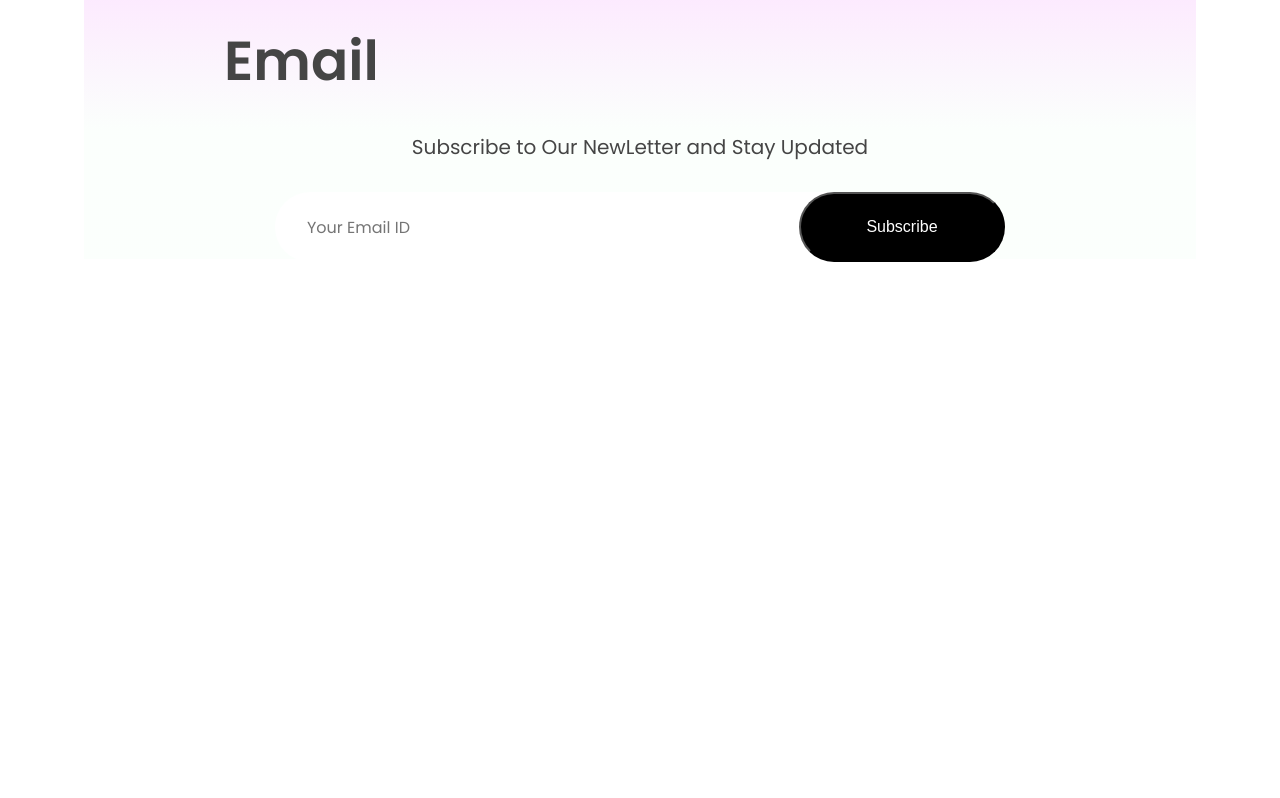
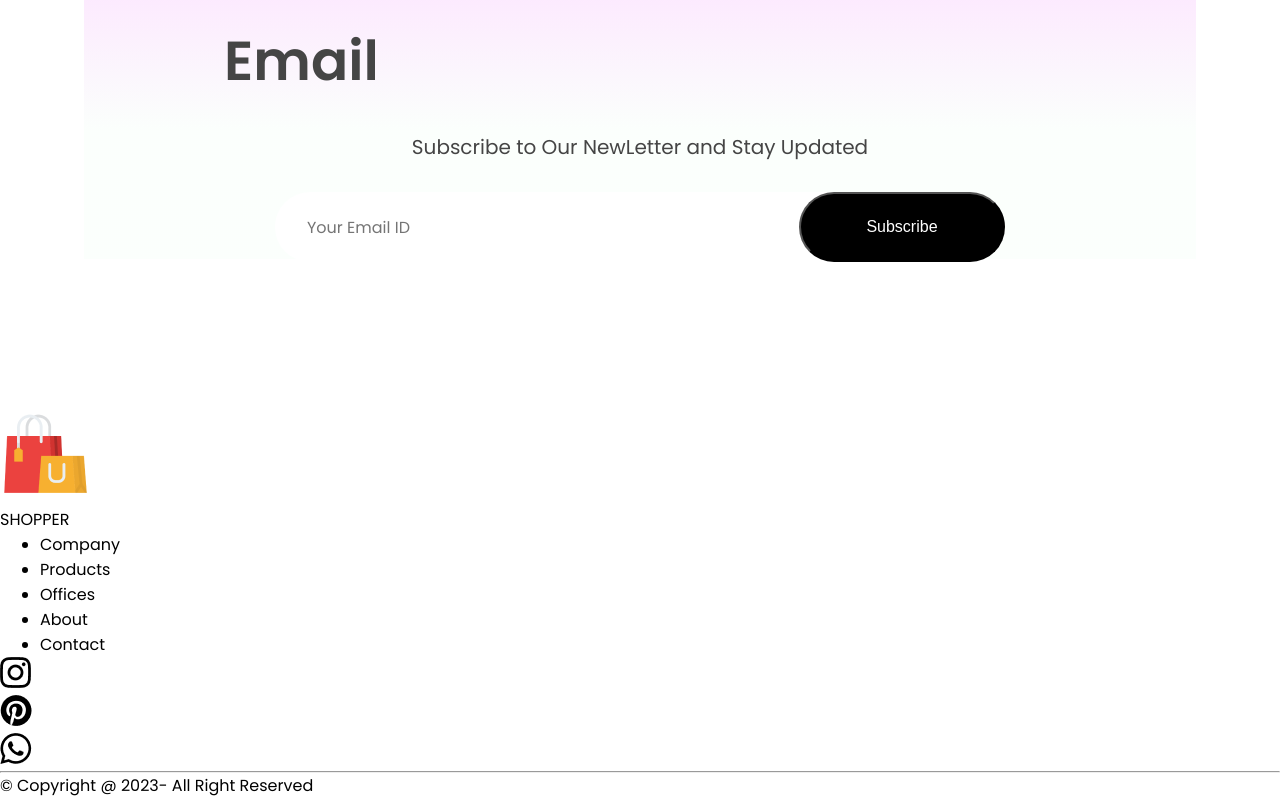
Before and after one commit to KevinShehan/e-commerce, a React (Create React App) app: page / in a window 1280 px wide. Shown: the part 3591-4389 px from the top of the page. Before the commit the page ends 4000 px from the top, so only its background shows below. Built offline with nearby package versions, Linux system fonts and the light colour scheme.

Commit message:
completed fotter compt html part

```diff
--- a/src/Components/Footer/Footer.jsx
+++ b/src/Components/Footer/Footer.jsx
@@ -1,11 +1,41 @@
-import React from 'react'
+import React from 'react';
+import "./Footer.css";
+import footer_logo from '../Assets/logo_big.png';
+import instagram_icon from '../Assets/instagram_icon.png';
+import pinterest_icon from '../Assets/pintester_icon.png';
+import whatsapp_icon from '../Assets/whatsapp_icon.png';
 
 const Footer = () => {
-  return (
-    <div>
-
-    </div>
-  )
+    return (
+        <div className='footer'>
+            <div className="footer-logo">
+                <img src={footer_logo} alt="" />
+                <p>SHOPPER</p>
+            </div>
+            <ul className="footer-links">
+                <li>Company</li>
+                <li>Products</li>
+                <li>Offices</li>
+                <li>About</li>
+                <li>Contact</li>
+            </ul>
+            <div className="footer-social-icons">
+                <div className="footer-icons-container">
+                    <img src={instagram_icon} alt="" />
+                </div>
+                <div className="footer-icons-container">
+                    <img src={pinterest_icon} alt="" />
+                </div>
+                <div className="footer-icons-container">
+                    <img src={whatsapp_icon} alt="" />
+                </div>
+            </div>
+            <div className="footer-copyright">
+                <hr />
+                <p>&copy; Copyright @ 2023- All Right Reserved </p>
+            </div>
+        </div>
+    )
 }
 
 export default Footer
```
